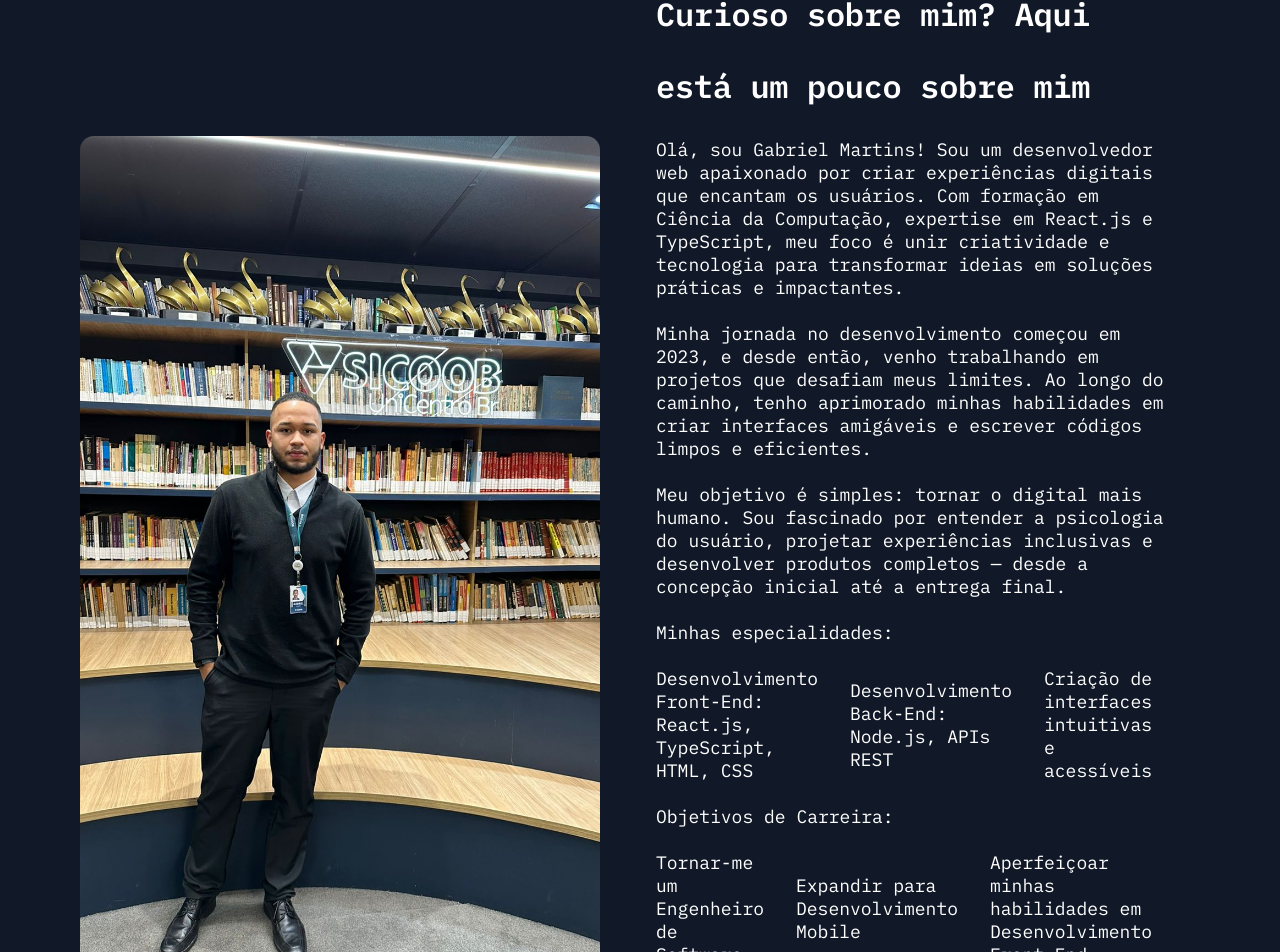
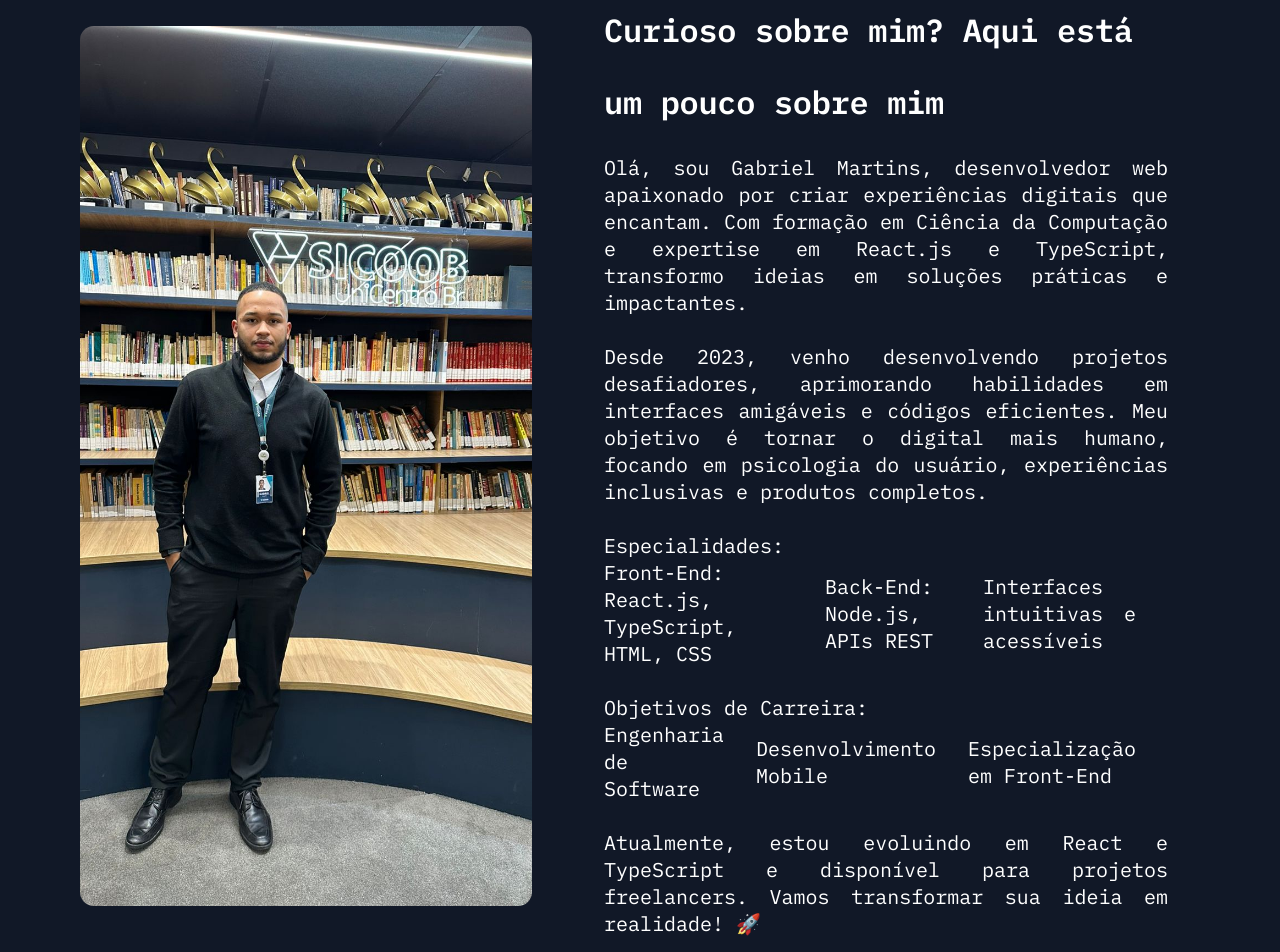
Before and after one commit to Th3Gabriel/Portifolio-Gabriel-ReactJs, a React (Vite) app: page / in a window 1280 px wide. Shown: the part 732-1684 px from the top of the page. Built offline with nearby package versions, Linux system fonts and the light colour scheme.

Commit message:
Fix:about

```diff
--- a/src/Components/About/About.css
+++ b/src/Components/About/About.css
@@ -43,7 +43,7 @@
   display: flex;
   flex-direction: column; /* Define o layout como uma coluna */
   justify-content: center; /* Alinha os itens verticalmente ao centro */
-  padding: 1rem; /* Espaçamento interno */
+  padding: 2rem; /* Espaçamento interno */
 }
 
 .about-text-title {
@@ -52,7 +52,8 @@
 }
 
 .about-text-description {
-  font-size: 1.125rem; /* Tamanho da fonte da descrição */
+  font-size: 20px; /* Tamanho da fonte da descrição */
+  text-align: justify;
 }
 
 /* Estilos responsivos para telas com largura de até 768px */
@@ -81,7 +82,8 @@
   }
 
   .about-text-description {
-    font-size: 12px; /* Reduz o tamanho da fonte da descrição */
+    font-size: 10px; /* Reduz o tamanho da fonte da descrição */
+    text-align: justify;
   }
 
   .about-image-container img {
--- a/src/Components/About/About.jsx
+++ b/src/Components/About/About.jsx
@@ -18,56 +18,37 @@ function About() {
           </h1>
           <div className="about-text-description">
             <p>
-              Olá, sou Gabriel Martins! Sou um desenvolvedor web apaixonado por
-              criar experiências digitais que encantam os usuários. Com formação
-              em Ciência da Computação, expertise em React.js e TypeScript, meu
-              foco é unir criatividade e tecnologia para transformar ideias em
-              soluções práticas e impactantes.
+              Olá, sou Gabriel Martins, desenvolvedor web apaixonado por criar
+              experiências digitais que encantam. Com formação em Ciência da
+              Computação e expertise em React.js e TypeScript, transformo ideias
+              em soluções práticas e impactantes.
             </p>
             <br />
             <p>
-              Minha jornada no desenvolvimento começou em 2023, e desde então,
-              venho trabalhando em projetos que desafiam meus limites. Ao longo
-              do caminho, tenho aprimorado minhas habilidades em criar
-              interfaces amigáveis e escrever códigos limpos e eficientes.
+              Desde 2023, venho desenvolvendo projetos desafiadores, aprimorando
+              habilidades em interfaces amigáveis e códigos eficientes. Meu
+              objetivo é tornar o digital mais humano, focando em psicologia do
+              usuário, experiências inclusivas e produtos completos.
             </p>
             <br />
-            <p>
-              Meu objetivo é simples: tornar o digital mais humano. Sou
-              fascinado por entender a psicologia do usuário, projetar
-              experiências inclusivas e desenvolver produtos completos — desde a
-              concepção inicial até a entrega final.
-            </p>
-            <br />
-            <p>Minhas especialidades:</p>
-            <br />
+            <p>Especialidades:</p>
             <ul>
-              <li>
-                Desenvolvimento Front-End: React.js, TypeScript, HTML, CSS
-              </li>
-              <li>Desenvolvimento Back-End: Node.js, APIs REST</li>
-              <li>Criação de interfaces intuitivas e acessíveis</li>
+              <li>Front-End: React.js, TypeScript, HTML, CSS</li>
+              <li>Back-End: Node.js, APIs REST</li>
+              <li>Interfaces intuitivas e acessíveis</li>
             </ul>
             <br />
             <p>Objetivos de Carreira:</p>
-            <br />
             <ul>
-              <li>Tornar-me um Engenheiro de Software</li>
-              <li>Expandir para Desenvolvimento Mobile</li>
-              <li>
-                Aperfeiçoar minhas habilidades em Desenvolvimento Front-End
-              </li>
+              <li>Engenharia de Software</li>
+              <li>Desenvolvimento Mobile</li>
+              <li>Especialização em Front-End</li>
             </ul>
             <br />
             <p>
-              Atualmente, estou evoluindo minhas habilidades em React e
-              TypeScript para criar projetos ainda mais robustos e inovadores.
-            </p>
-            <br />
-            <p>
-              Disponível para trabalhos freelancers! Se você tem uma ideia
-              incrível e precisa de ajuda para torná-la realidade, entre em
-              contato. Será um prazer colaborar com você🚀
+              Atualmente, estou evoluindo em React e TypeScript e disponível
+              para projetos freelancers. Vamos transformar sua ideia em
+              realidade! 🚀
             </p>
           </div>
         </div>
```
